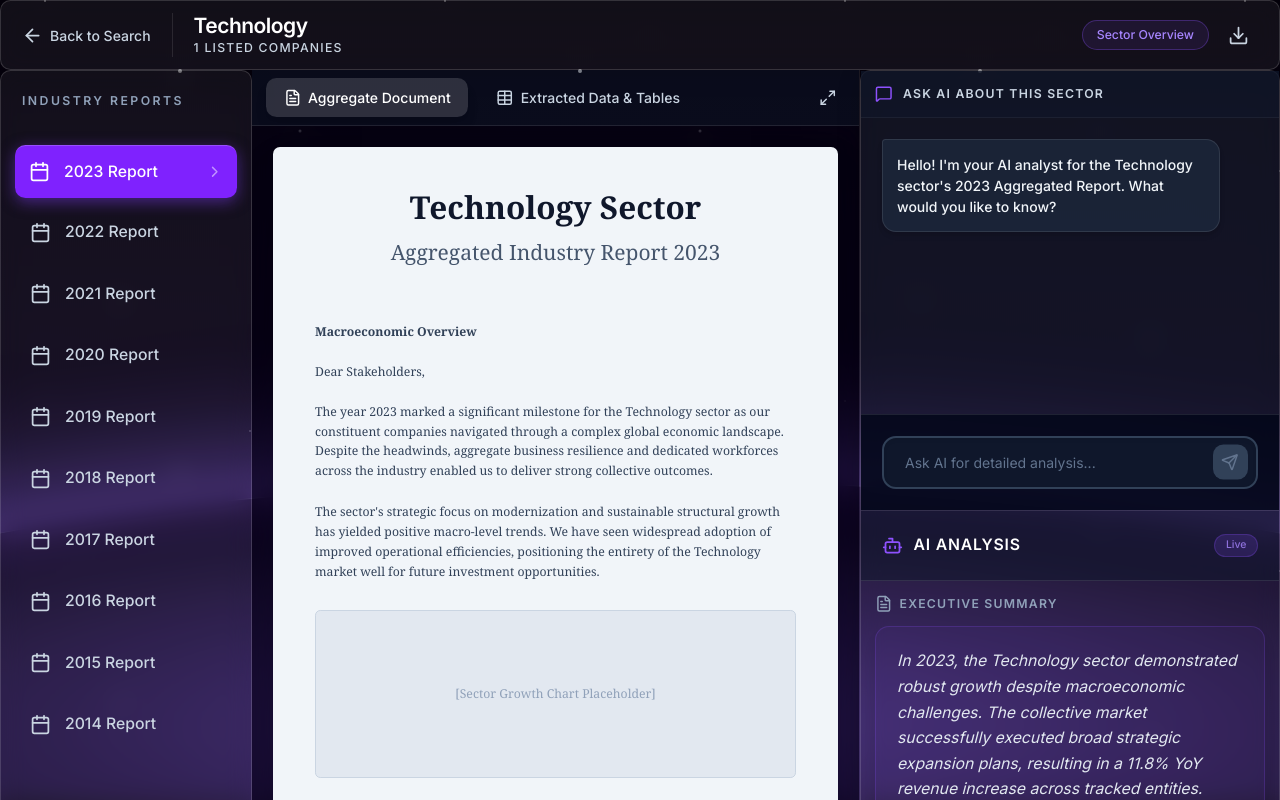
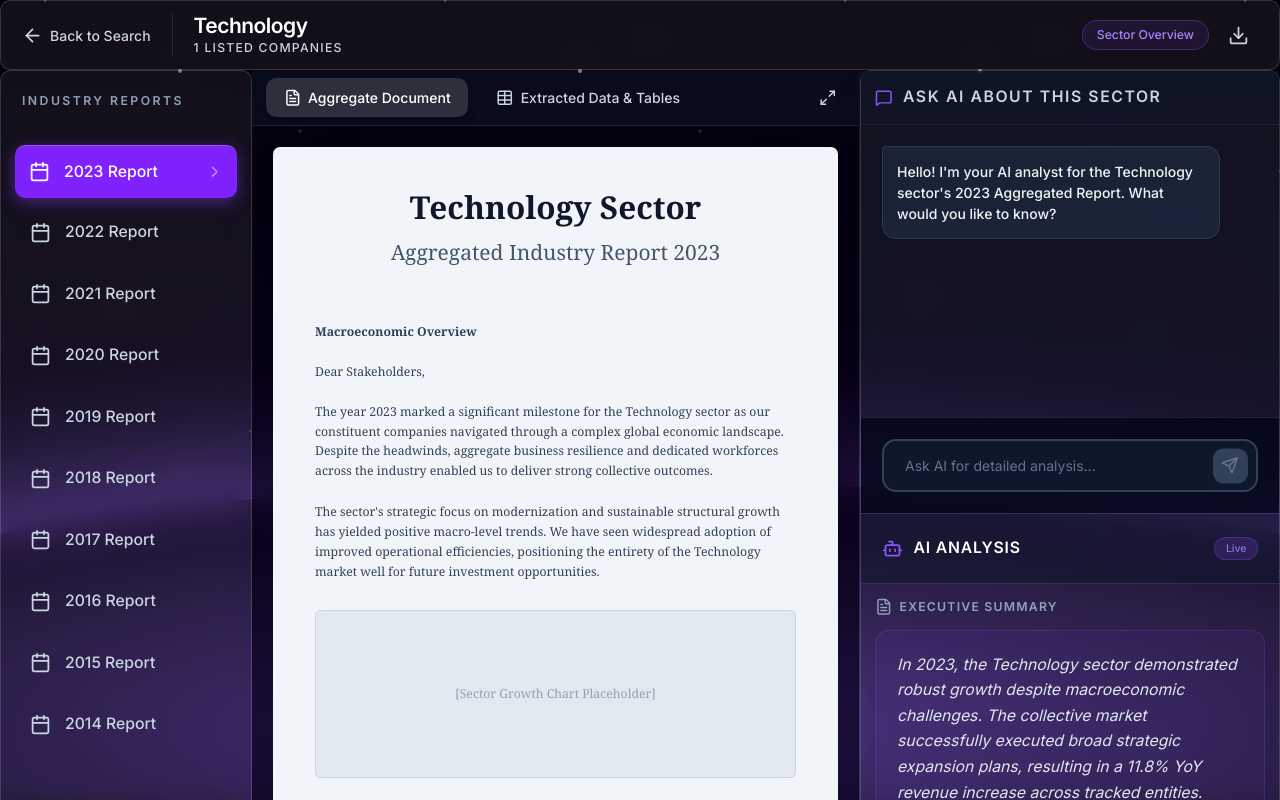
Before and after one commit to lvhaa1410/KB-BCTN, a Next.js app: page /sector/1 in a window 1280 px wide. Shown: the top 800 px of the page. Built offline with nearby package versions, Linux system fonts and the light colour scheme.

Commit message:
Match Ask AI header size to AI Analysis (text-lg) on both pages

```diff
--- a/app/company/[ticker]/page.tsx
+++ b/app/company/[ticker]/page.tsx
@@ -272,7 +272,7 @@ export default function CompanyPage({ params }: { params: Promise<{ ticker: stri
           <div className="h-[45%] border-b border-white/10 flex flex-col bg-slate-900/40">
             <div className="p-4 border-b border-white/5 bg-slate-900/60 flex items-center gap-3">
               <MessageSquare className="w-5 h-5 text-violet-500" />
-              <h3 className="text-sm font-semibold text-slate-300 uppercase tracking-widest">Ask AI about this report</h3>
+              <h3 className="text-lg font-semibold text-slate-300 uppercase tracking-widest">Ask AI about this report</h3>
             </div>
 
             <div className="flex-1 overflow-y-auto custom-scrollbar p-6 space-y-5">
--- a/app/sector/[slug]/page.tsx
+++ b/app/sector/[slug]/page.tsx
@@ -274,7 +274,7 @@ export default function SectorPage({ params }: { params: Promise<{ slug: string
           <div className="h-[45%] border-b border-white/10 flex flex-col bg-slate-900/40">
             <div className="p-4 border-b border-white/5 bg-slate-900/60 flex items-center gap-3">
               <MessageSquare className="w-5 h-5 text-violet-500" />
-              <h3 className="text-sm font-semibold text-slate-300 uppercase tracking-widest">Ask AI about this sector</h3>
+              <h3 className="text-lg font-semibold text-slate-300 uppercase tracking-widest">Ask AI about this sector</h3>
             </div>
 
             <div className="flex-1 overflow-y-auto custom-scrollbar p-6 space-y-5">
```
